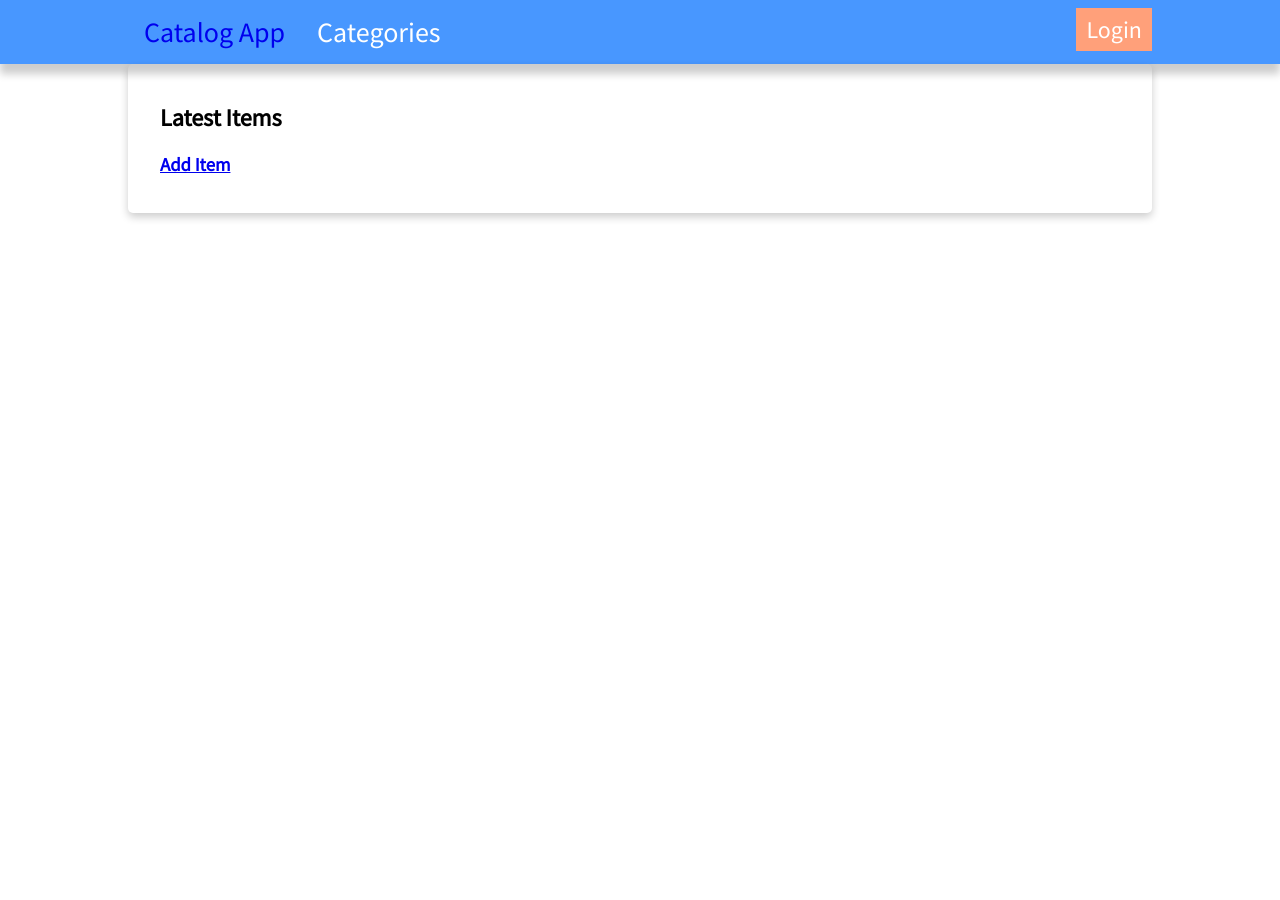
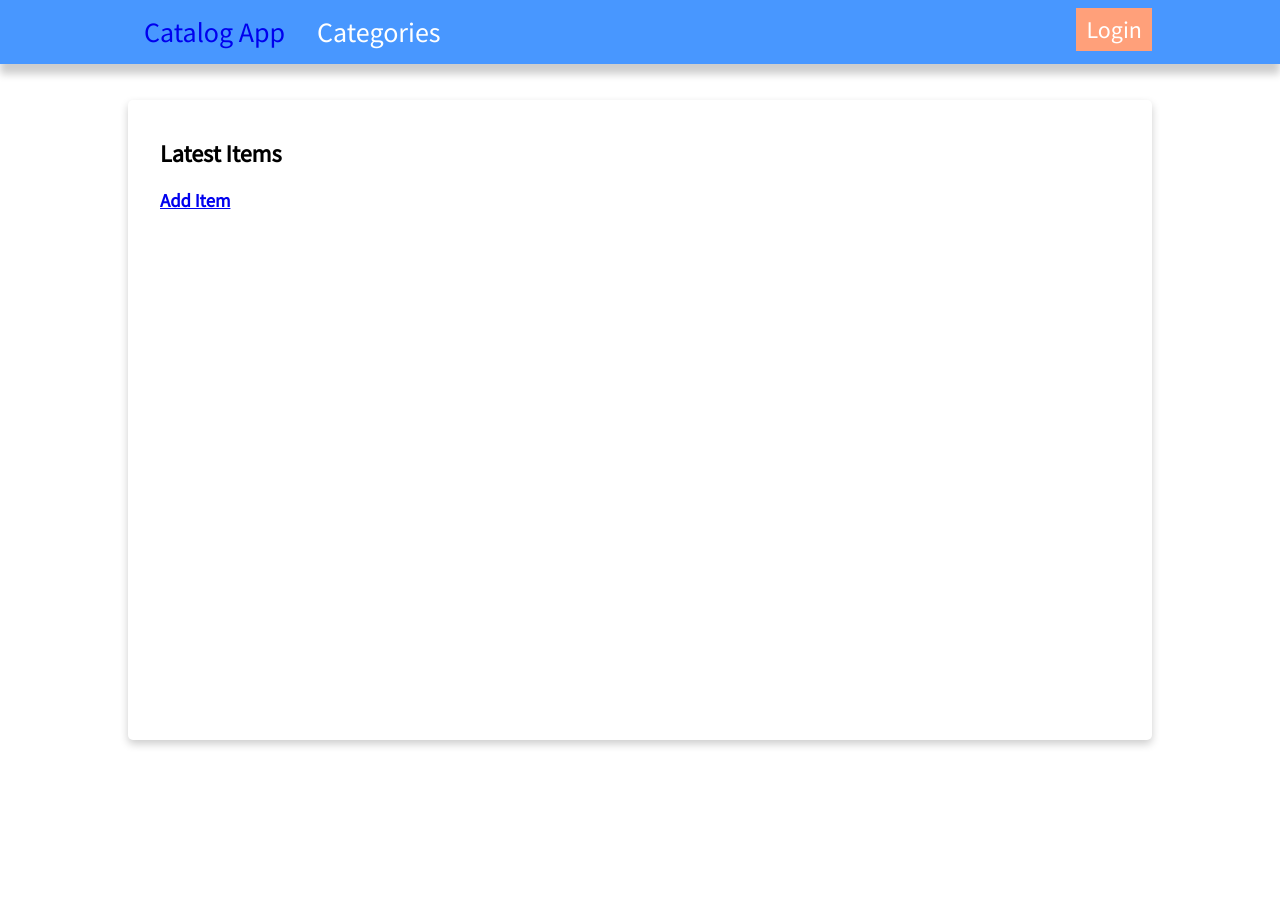
Before and after one commit to kvega/fswd-project4, a Flask app: page / in a window 1280 px wide. Before the commit the page ends 220 px from the top, so only its background shows below. Run offline with Flask 2, Linux system fonts and the light colour scheme.

Commit message:
Changed size of card to fill up more of the viewport

```diff
--- a/src/static/style.css
+++ b/src/static/style.css
@@ -5,6 +5,7 @@
 body {
     display: block;
     width: 100%;
+    height: 100vh;
     margin: 0;
     font-family: 'Source Sans Pro', sans-serif;
 }
@@ -95,6 +96,10 @@ header .topnav a:hover {
     color: white;
 }
 
+#content {
+    height: 100%;
+}
+
 main {
     width: 80%;
     height: 80%;
@@ -106,6 +111,8 @@ main .card {
     transition: 0.3s;
     border-radius: 5px;
     padding: 16px;
+    margin-top: 36px;
+    height: 100%;
 }
 
 main .row {
```
